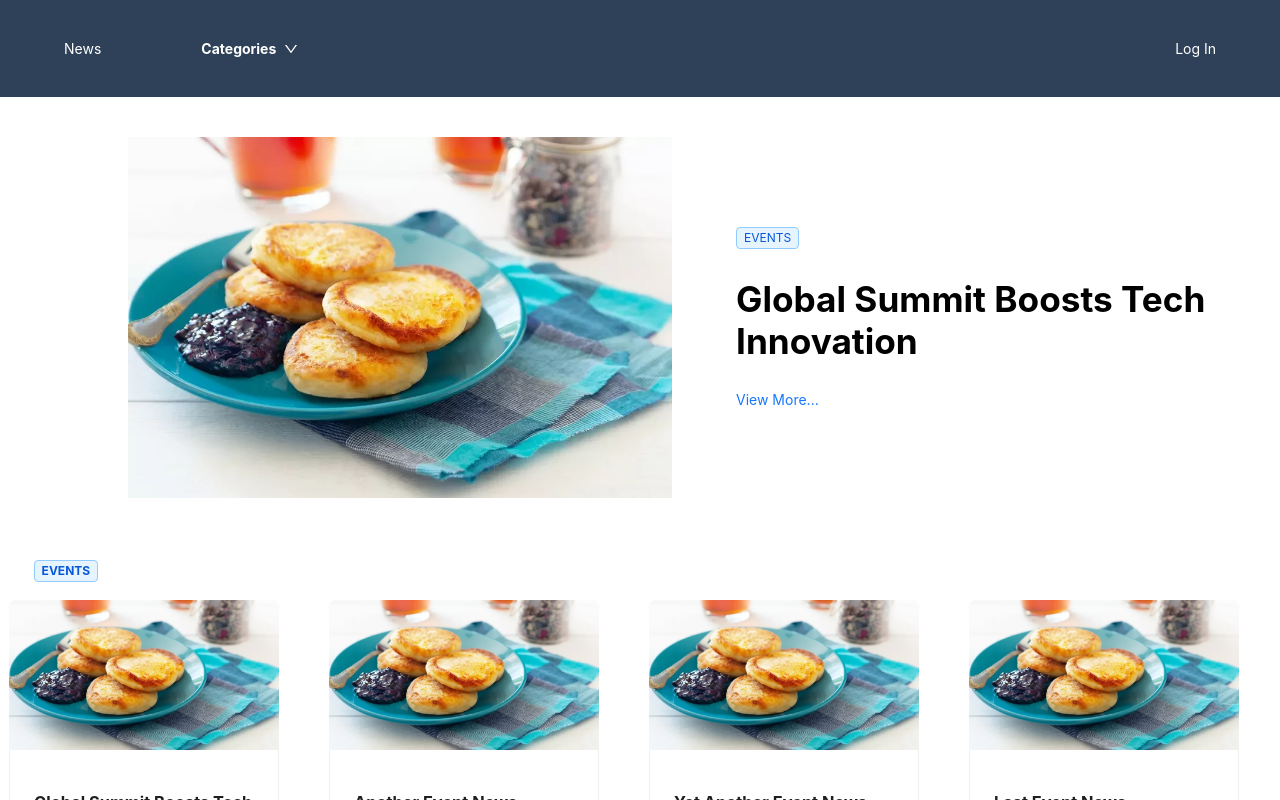
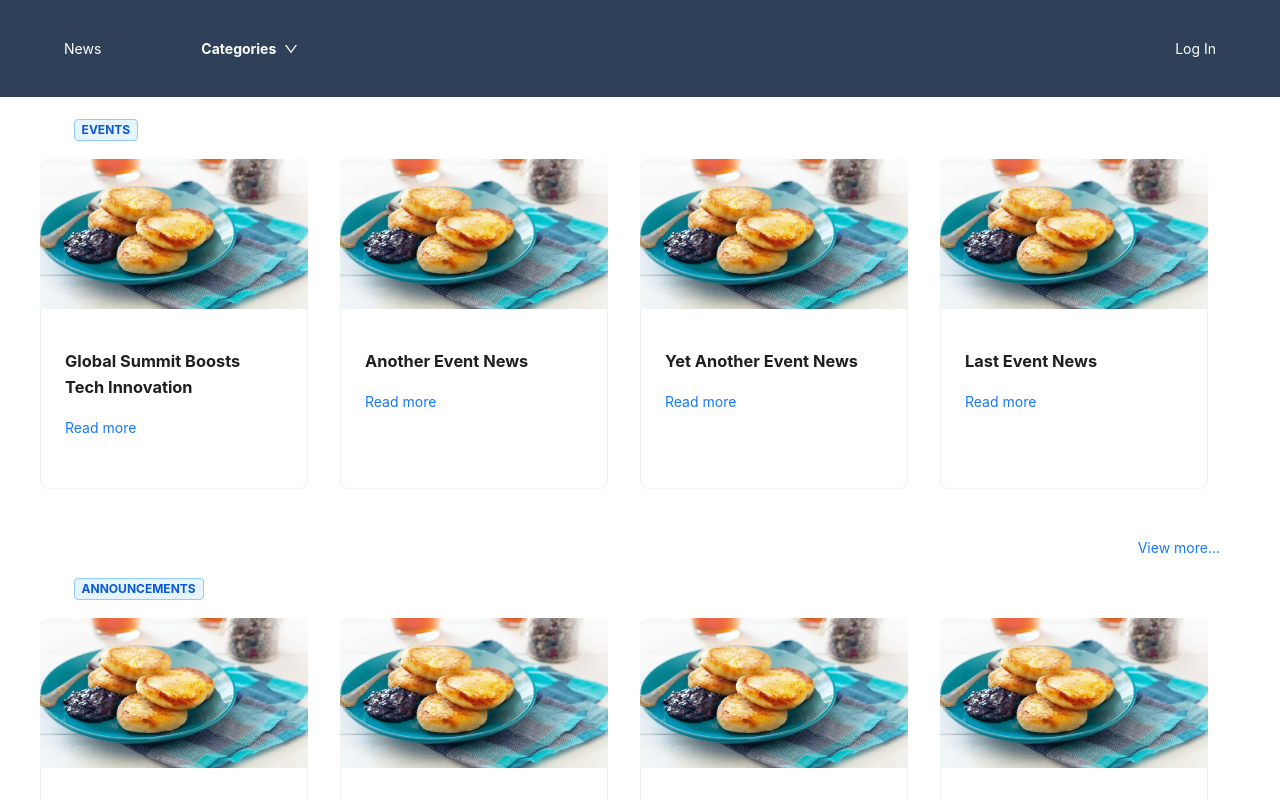
Before and after one commit to zhenekpirozhok/News-Portal, a React (Create React App) app in the folder frontend/: page /categories in a window 1280 px wide. Shown: the top 800 px of the page. Built offline with nearby package versions, Linux system fonts and the light colour scheme.

Commit message:
add routing

```diff
--- a/frontend/src/App.js
+++ b/frontend/src/App.js
@@ -1,15 +1,18 @@
-import './App.css';
-import HomePage from './pages/HomePage';
-import CategoriesPage from './pages/CategoriesPage';
-import { BrowserRouter as Router } from 'react-router-dom';
+import "./App.css";
+import HomePage from "./pages/HomePage";
+import CategoriesPage from "./pages/CategoriesPage";
+import { BrowserRouter as Router, Route, Routes } from "react-router-dom";
 
 function App() {
   return (
-    <Router>
     <div className="App">
-      <HomePage />
+      <Router>
+        <Routes>
+          <Route path="/" element={<HomePage />} />
+          <Route path="/categories" element={<CategoriesPage />} />
+        </Routes>
+      </Router>
     </div>
-    </Router>
   );
 }
 
--- a/frontend/src/mockData/news.json
+++ b/frontend/src/mockData/news.json
@@ -4,7 +4,7 @@
     "title": "Global Summit Boosts Tech Innovation",
     "category": {
       "id": 1,
-      "name": "EVENTS"
+      "name": "Events"
     },
     "image": "/images/syrniki.jfif"
   },
@@ -13,7 +13,7 @@
     "title": "Another Event News",
     "category": {
       "id": 1,
-      "name": "EVENTS"
+      "name": "Events"
     },
     "image": "/images/syrniki.jfif"
   },
@@ -22,7 +22,7 @@
     "title": "Yet Another Event News",
     "category": {
       "id": 1,
-      "name": "EVENTS"
+      "name": "Events"
     },
     "image": "/images/syrniki.jfif"
   },
@@ -31,7 +31,7 @@
     "title": "Last Event News",
     "category": {
       "id": 1,
-      "name": "EVENTS"
+      "name": "Events"
     },
     "image": "/images/syrniki.jfif"
   },
@@ -40,7 +40,7 @@
     "title": "Some news happened",
     "category": {
       "id": 2,
-      "name": "ANNOUNCEMENTS"
+      "name": "Announcements"
     },
     "image": "/images/syrniki.jfif"
   },
@@ -49,7 +49,7 @@
     "title": "Another Announcement News",
     "category": {
       "id": 2,
-      "name": "ANNOUNCEMENTS"
+      "name": "Announcements"
     },
     "image": "/images/syrniki.jfif"
   },
@@ -58,7 +58,7 @@
     "title": "Yet Another Announcement News",
     "category": {
       "id": 2,
-      "name": "ANNOUNCEMENTS"
+      "name": "Announcements"
     },
     "image": "/images/syrniki.jfif"
   },
@@ -67,7 +67,7 @@
     "title": "Last Announcement News",
     "category": {
       "id": 2,
-      "name": "ANNOUNCEMENTS"
+      "name": "Announcements"
     },
     "image": "/images/syrniki.jfif"
   },
```
